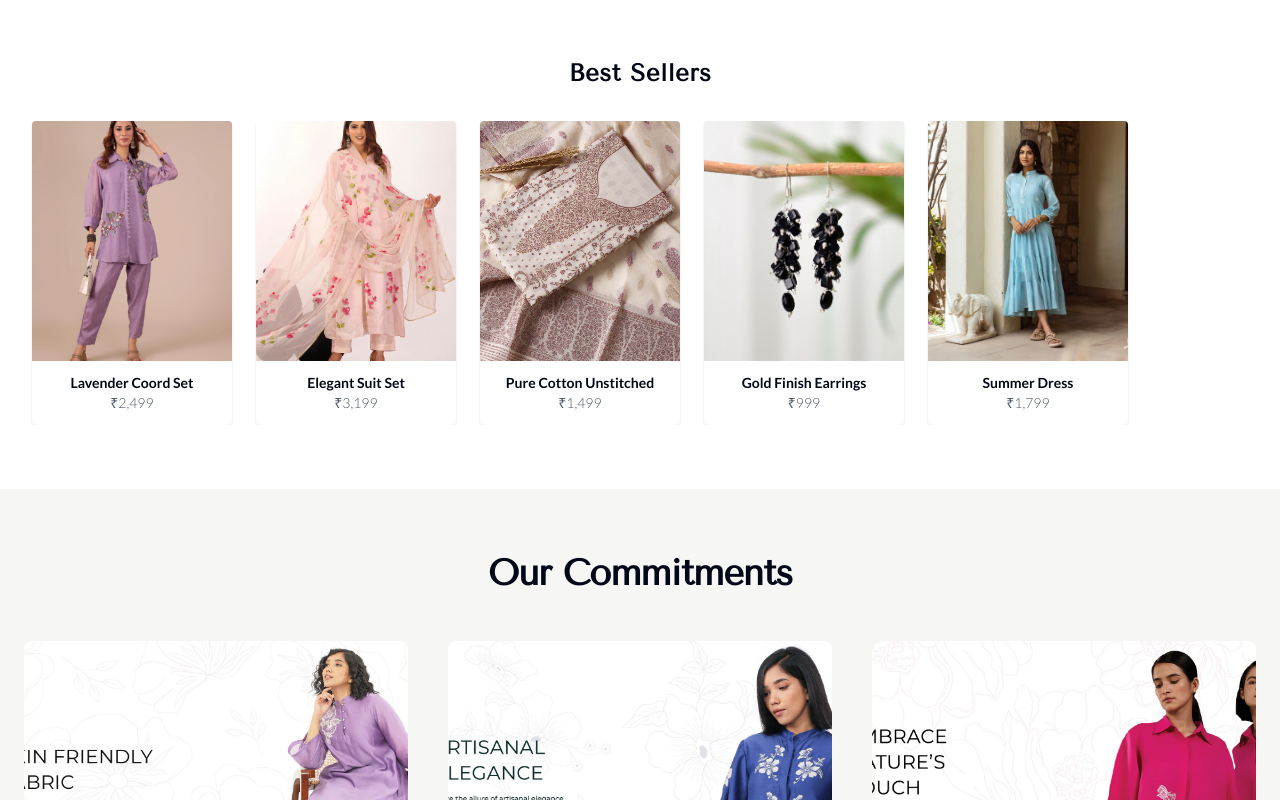
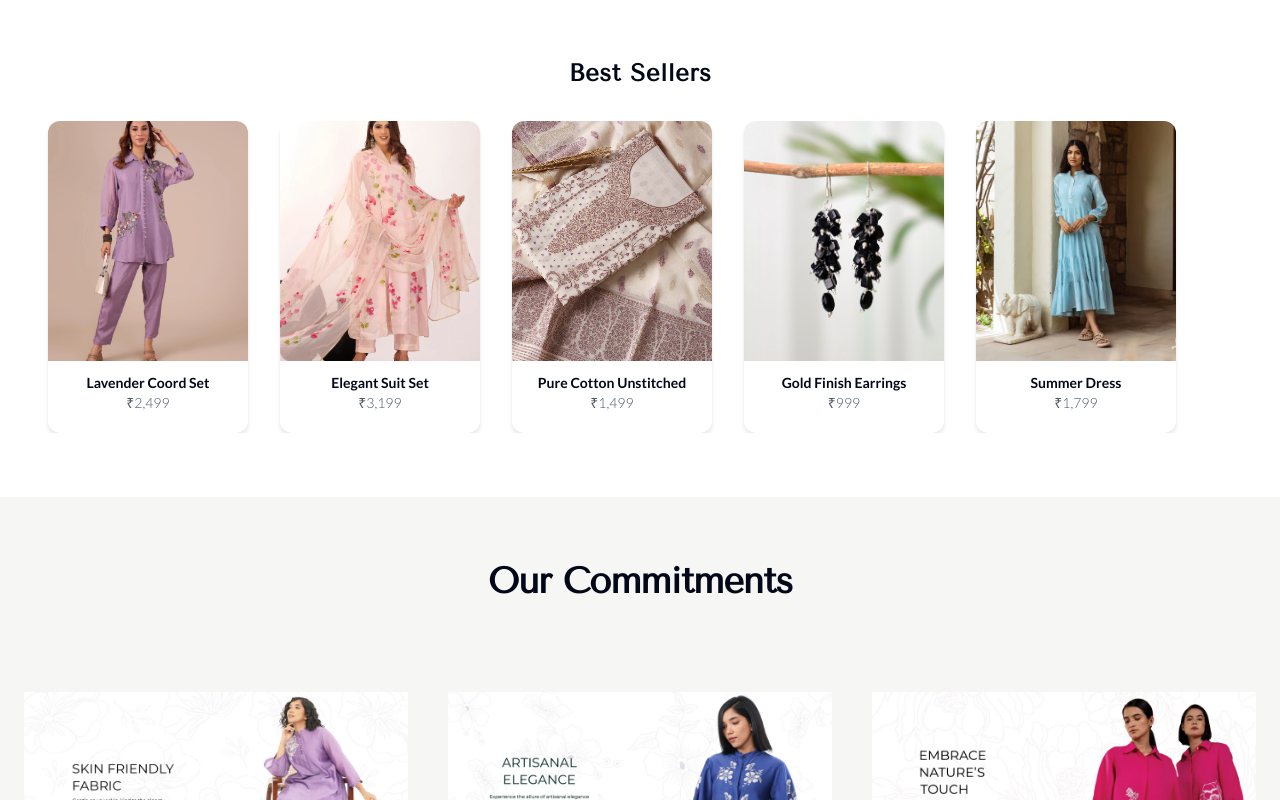
Before and after one commit to meghagupta003/ambraya, a Next.js app: page / in a window 1280 px wide. Shown: the part 1840-2640 px from the top of the page. Built offline with nearby package versions, Linux system fonts and the light colour scheme.

Commit message:
Fix product card shadow clipping

```diff
--- a/components/home/ProductHighlights.tsx
+++ b/components/home/ProductHighlights.tsx
@@ -41,14 +41,14 @@ export default function ProductHighlights() {
       <h2 className="text-center text-2xl font-semibold mb-8 tracking-wide">
         Best Sellers
       </h2>
-      <div className="flex gap-6 overflow-x-auto scrollbar-hide max-w-7xl mx-auto px-2">
+      <div className="flex gap-4 overflow-x-auto overflow-visible scrollbar-hide max-w-7xl mx-auto px-4">
         {products.map((item) => (
           <a
             key={item.name}
             href={item.link}
-            className="min-w-[200px] max-w-[220px] flex-shrink-0 shadow rounded overflow-hidden hover:shadow-lg transition"
+            className="min-w-[200px] max-w-[220px] flex-shrink-0 bg-white rounded-xl shadow-md hover:shadow-lg transition-shadow duration-300 mx-2 pb-2"
           >
-            <div className="relative h-60 w-full">
+            <div className="relative h-60 w-full rounded-t-xl overflow-hidden">
               <Image
                 src={item.image}
                 alt={item.name}
--- a/components/home/ValuesStrip.tsx
+++ b/components/home/ValuesStrip.tsx
@@ -33,7 +33,7 @@ export default function ValuesStrip() {
                   src={value.image}
                   alt={value.title}
                   layout="fill"
-                  objectFit="cover"
+                  objectFit="contain"
                 />
               </div>
               <h3 className="text-xl font-medium">{value.title}</h3>
```
